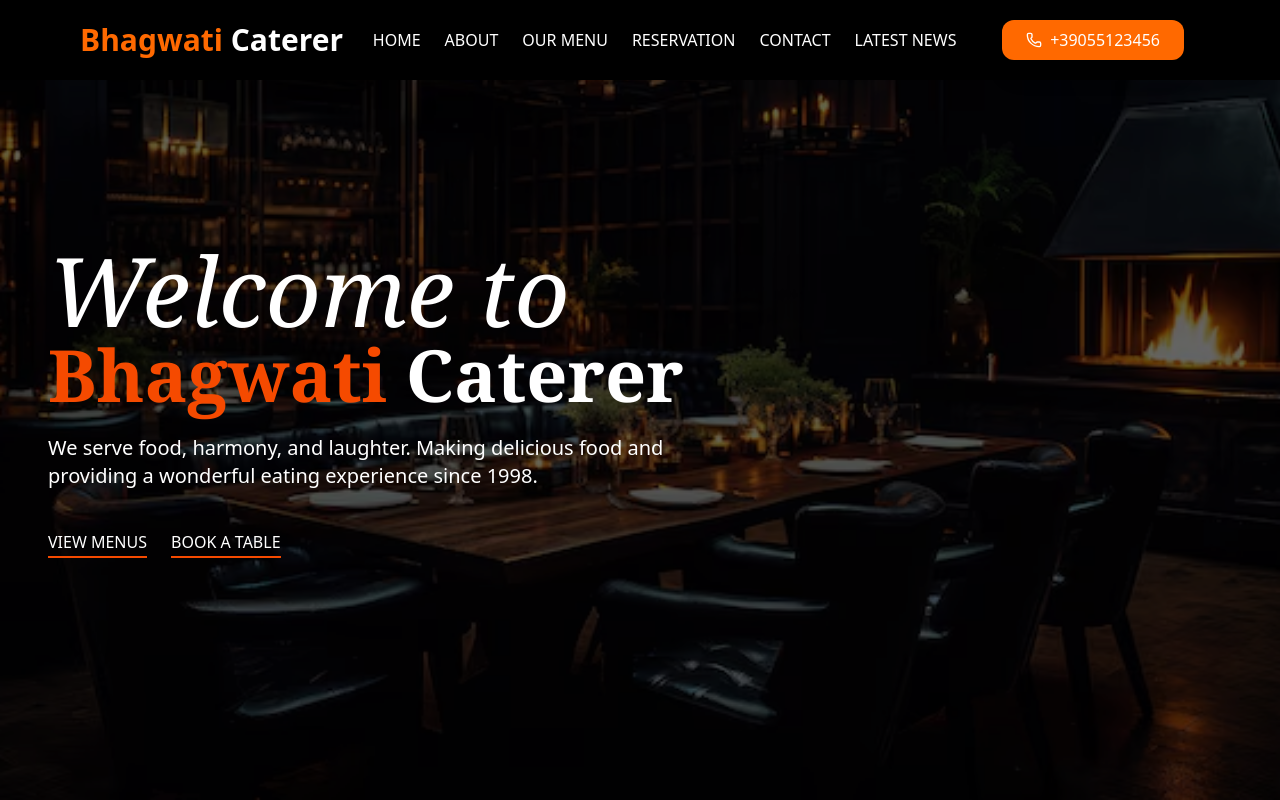
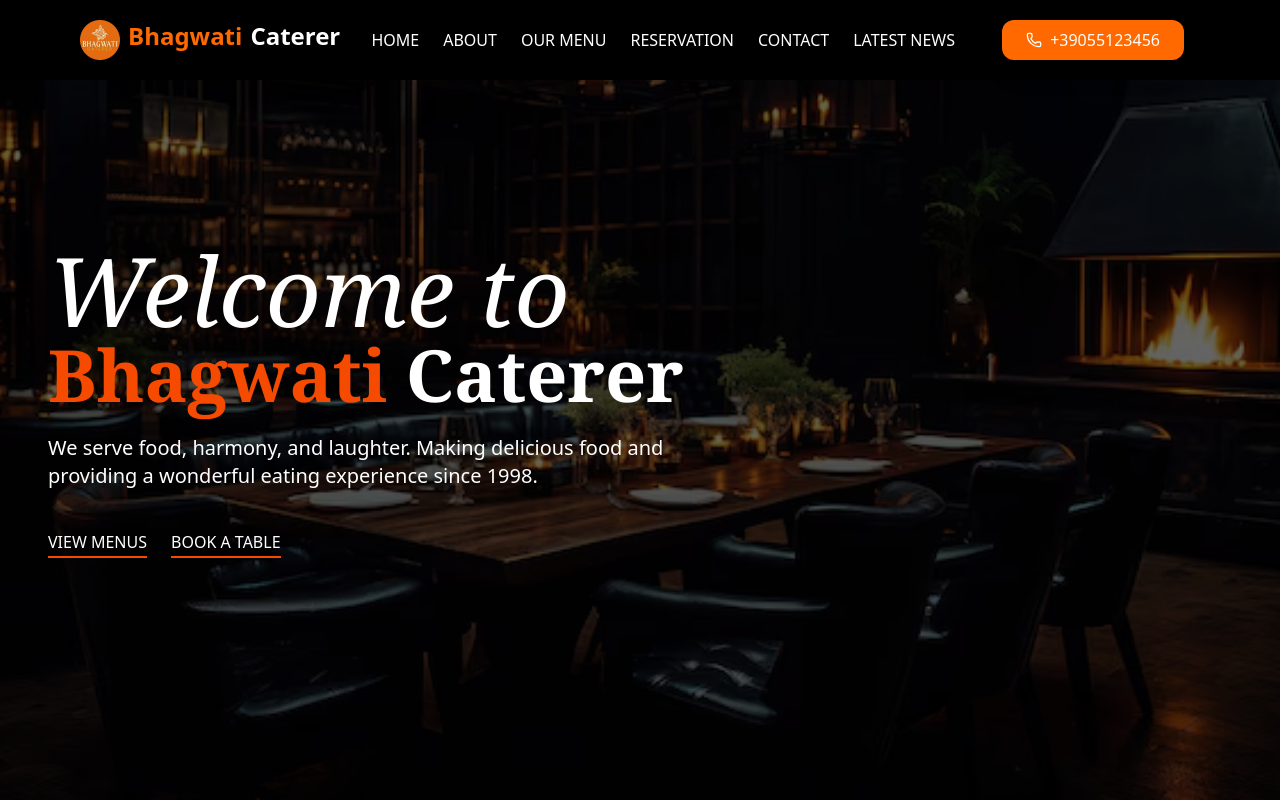
Before and after one commit to Shubham-juris/bhagwaticatererltd, a React (Vite) app: page / in a window 1280 px wide. Shown: the top 800 px of the page. Built offline with nearby package versions, Linux system fonts and the light colour scheme.

Commit message:
logo/change

```diff
--- a/src/components/common/Navbar.jsx
+++ b/src/components/common/Navbar.jsx
@@ -1,6 +1,7 @@
 import React, { useState } from "react";
 import { Link } from "react-router-dom";
 import { Menu, X, Phone } from "lucide-react";
+import logo from '../../assets/home/logo.png'
 
 const Navbar = () => {
   const [isOpen, setIsOpen] = useState(false);
@@ -12,7 +13,8 @@ const Navbar = () => {
       <nav className="absolute top-0 left-0 w-full z-20 flex justify-center mx-auto  items-center px-6 xl:px-20 py-4 h-20 bg-black bg-opacity-90 text-white">
         <div className="flex justify-between items-center w-full max-w-screen-xl">
         <div className="text-3xl font-bold flex items-center h-full">
-          <a className="text-orange-500" href="/">
+          <a className="text-orange-500 flex item-center text-2xl md:4xl justify-center gap-2" href="/">
+          <img src={logo} className="hidden md:block w-10 h-10" alt="" />
             Bhagwati <span className="text-white">Caterer</span>
           </a>
         </div>
```
Also changed, not shown: src/assets/home/logo.png.
